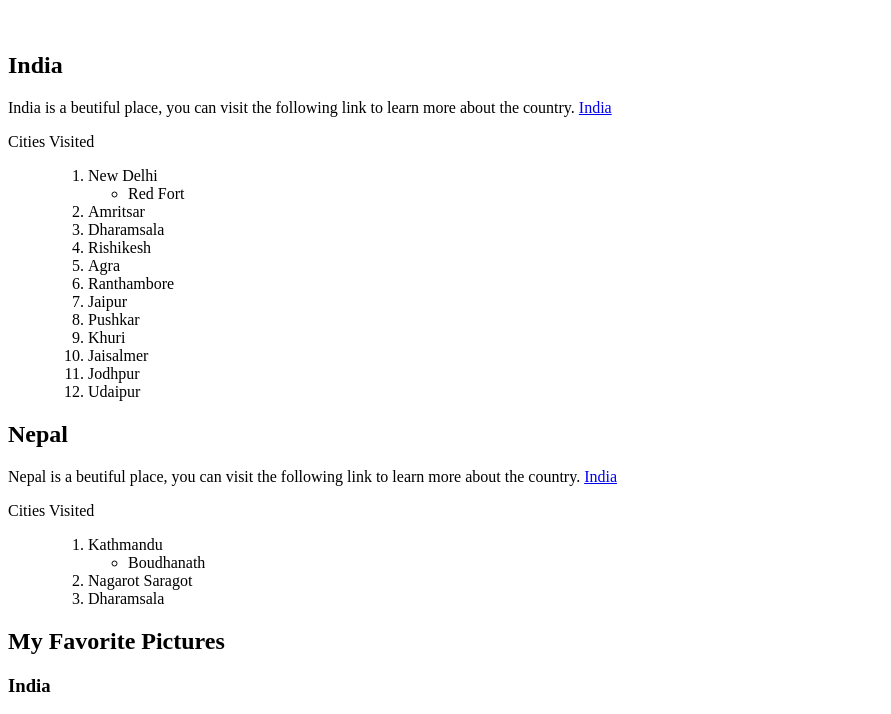
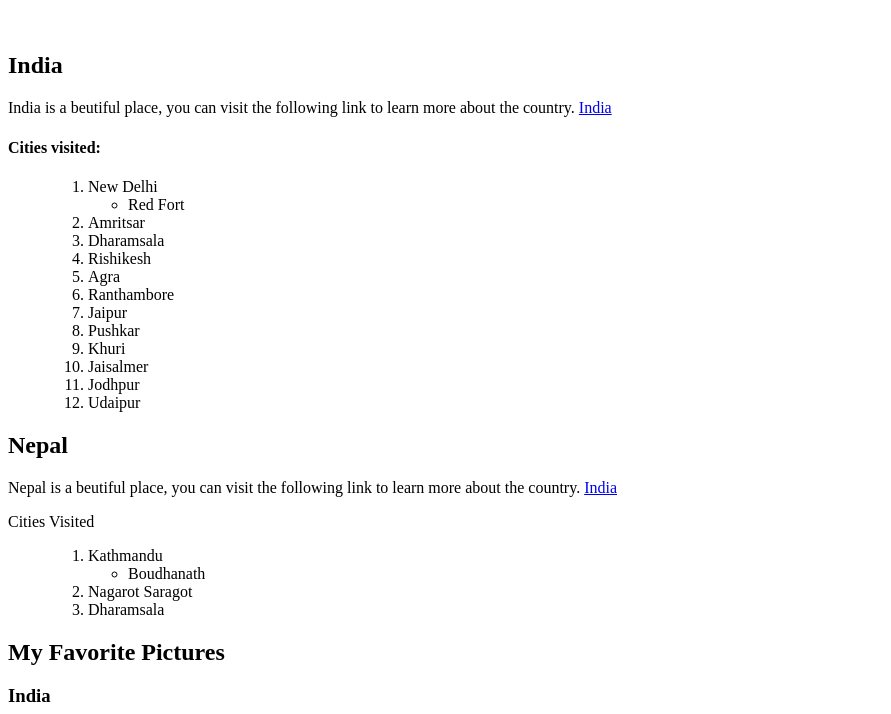
Before and after one commit to caldcl01/caldcl01.github.io, a plain HTML site: page indextest.html in a window 1280 px wide. Shown: the part 86-800 px from the top of the page, without its empty margins (0-891 px from the left). Drawn offline with Linux system fonts and the light colour scheme.

Commit message:
Update indextest.html

```diff
--- a/indextest.html
+++ b/indextest.html
@@ -9,7 +9,7 @@
         <h2><u></u><b>India</b></u></h1>
         India is a beutiful place, you can visit the following link to learn more about the country. <a href="http://en.wikipedia.org/wiki/India"> India</a>
         <dl>
-        <dt>Cities Visited</dt>
+        <dt><h4>Cities visited:</h4></dt>
             <dd>
                 <ol>
                     <li>New Delhi</li>
```
